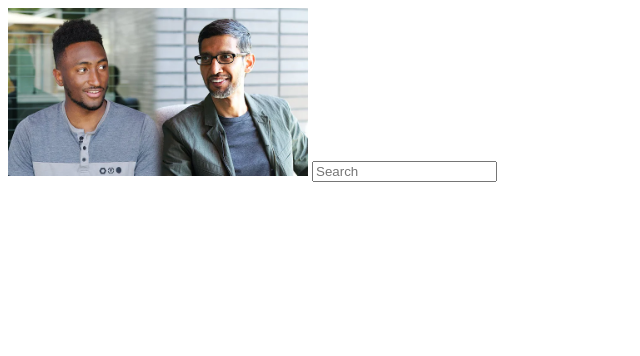
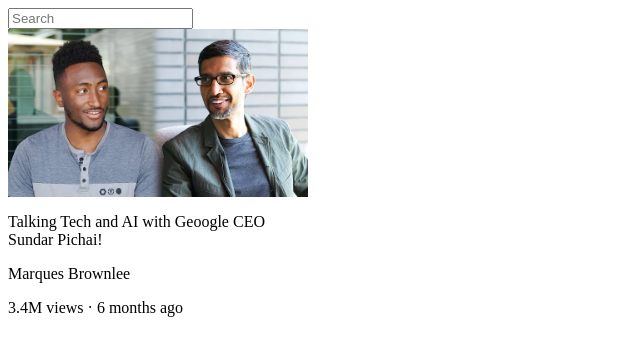
Before and after one commit to AB027897/SWE-Training, a plain HTML site: page youtube.html in a window 1280 px wide. Shown: the whole page, without its empty margins (0-640 px from the left). Drawn offline with Linux system fonts and the light colour scheme.

Commit message:
Lesson 8

```diff
--- a/youtube.html
+++ b/youtube.html
@@ -5,14 +5,27 @@
         <style>
             .thumbail {
                 width: 300px;
+                display: block;
             }
             .search-bar {
                 font-size: 20x;
             }
+            .video-title {
+                width: 300px;
+            }
         </style>
     </head>
     <body>
+      <input class="search-bar" type="text" placeholder = "Search">
       <img class="thumbail" src="thumbnails/thumbnail-1.webp">
-      <input class="search-bar" type="text" placeholder = "Search">
+      <p class = "video-title">
+        Talking Tech and AI with Geoogle CEO Sundar Pichai!
+      </p>
+      <p class = "video-author">
+        Marques Brownlee
+      </p>
+      <p class = "video-stats">
+        3.4M views &#183; 6 months ago
+      </p>
     </body>
 </html>
```
